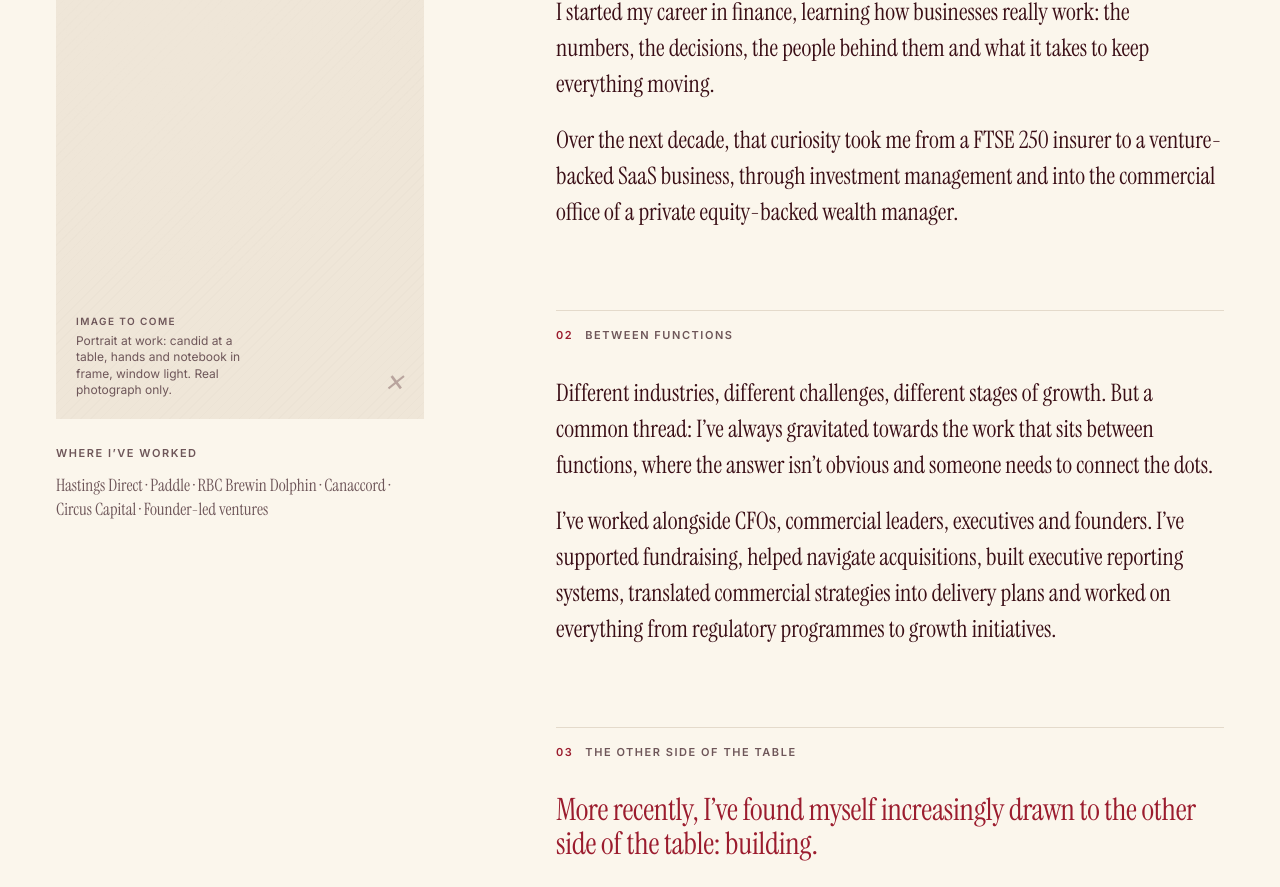
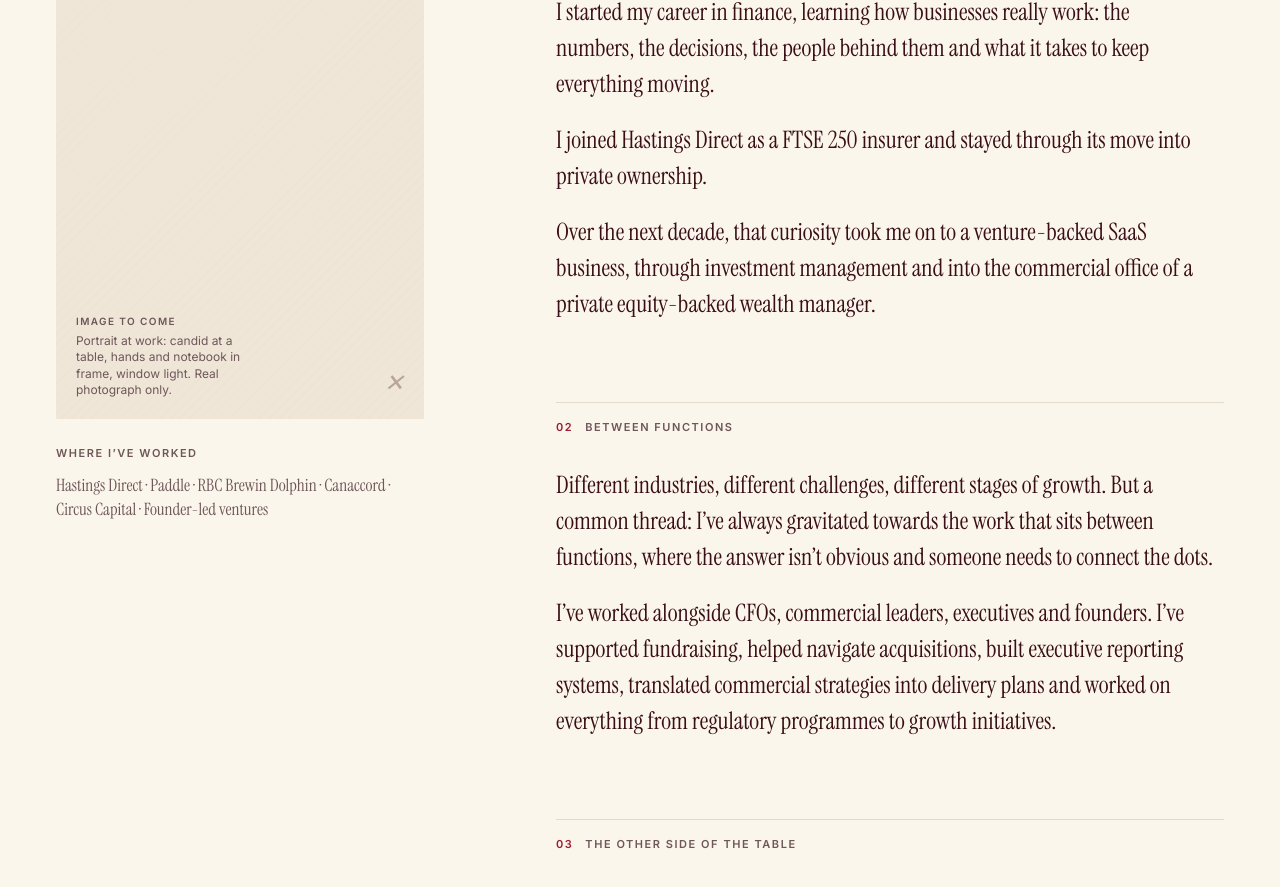
Before and after one commit to ekc22/emma-portfolio, a Next.js app: page /about in a window 1280 px wide. Shown: the part 798-1685 px from the top of the page. Built offline with nearby package versions, Linux system fonts and the light colour scheme; no server answers.

Commit message:
About: add Hastings Direct listed-to-private line
Co-Authored-By: Claude Opus 5.5 <noreply@anthropic.com>
Claude-Session: https://claude.ai/code/session_01NmZ9Jt4y26U49AuyMtvHWk

```diff
--- a/content/profile.ts
+++ b/content/profile.ts
@@ -178,7 +178,8 @@ export const about = {
       label: "Learning how businesses work",
       paragraphs: [
         "I started my career in finance, learning how businesses really work: the numbers, the decisions, the people behind them and what it takes to keep everything moving.",
-        "Over the next decade, that curiosity took me from a FTSE 250 insurer to a venture-backed SaaS business, through investment management and into the commercial office of a private equity-backed wealth manager.",
+        "I joined Hastings Direct as a FTSE 250 insurer and stayed through its move into private ownership.",
+        "Over the next decade, that curiosity took me on to a venture-backed SaaS business, through investment management and into the commercial office of a private equity-backed wealth manager.",
       ],
     },
     {
```
